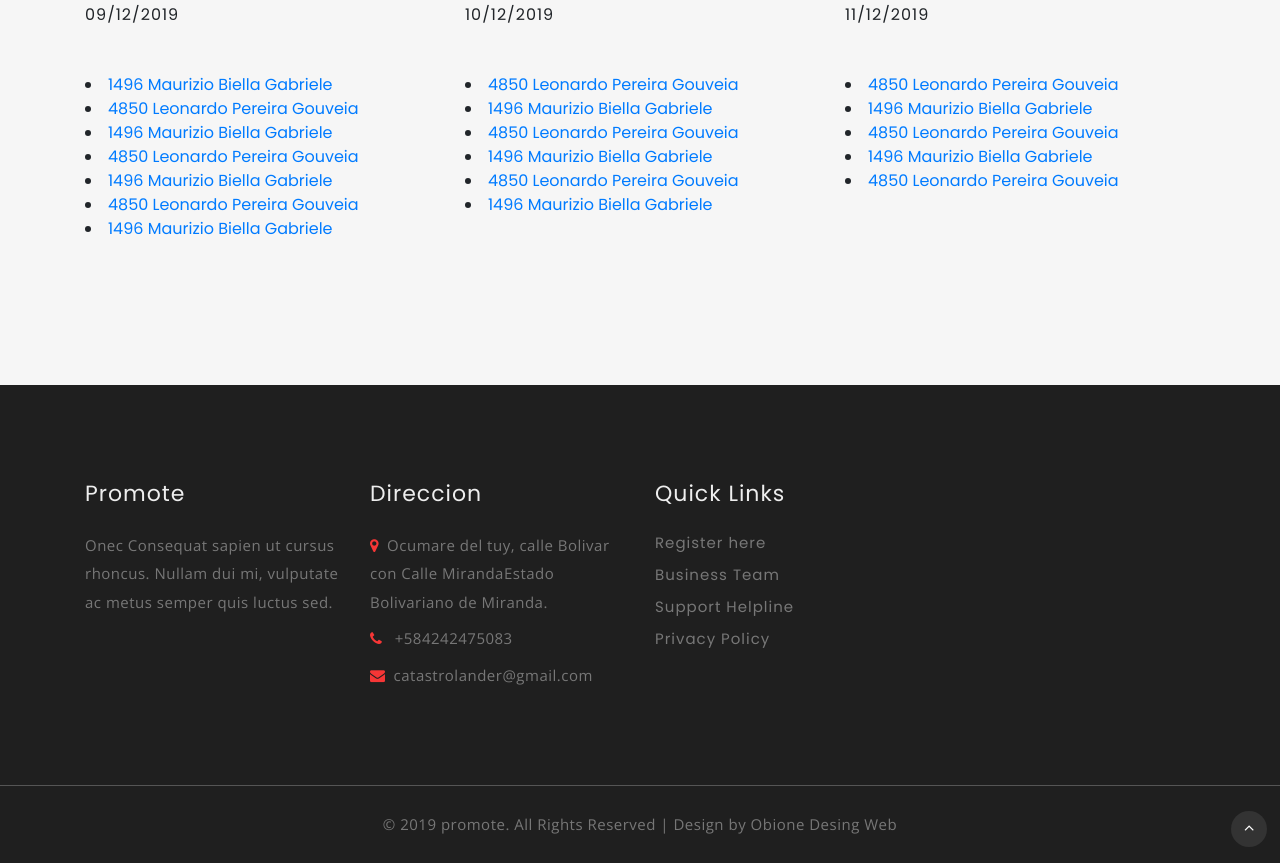
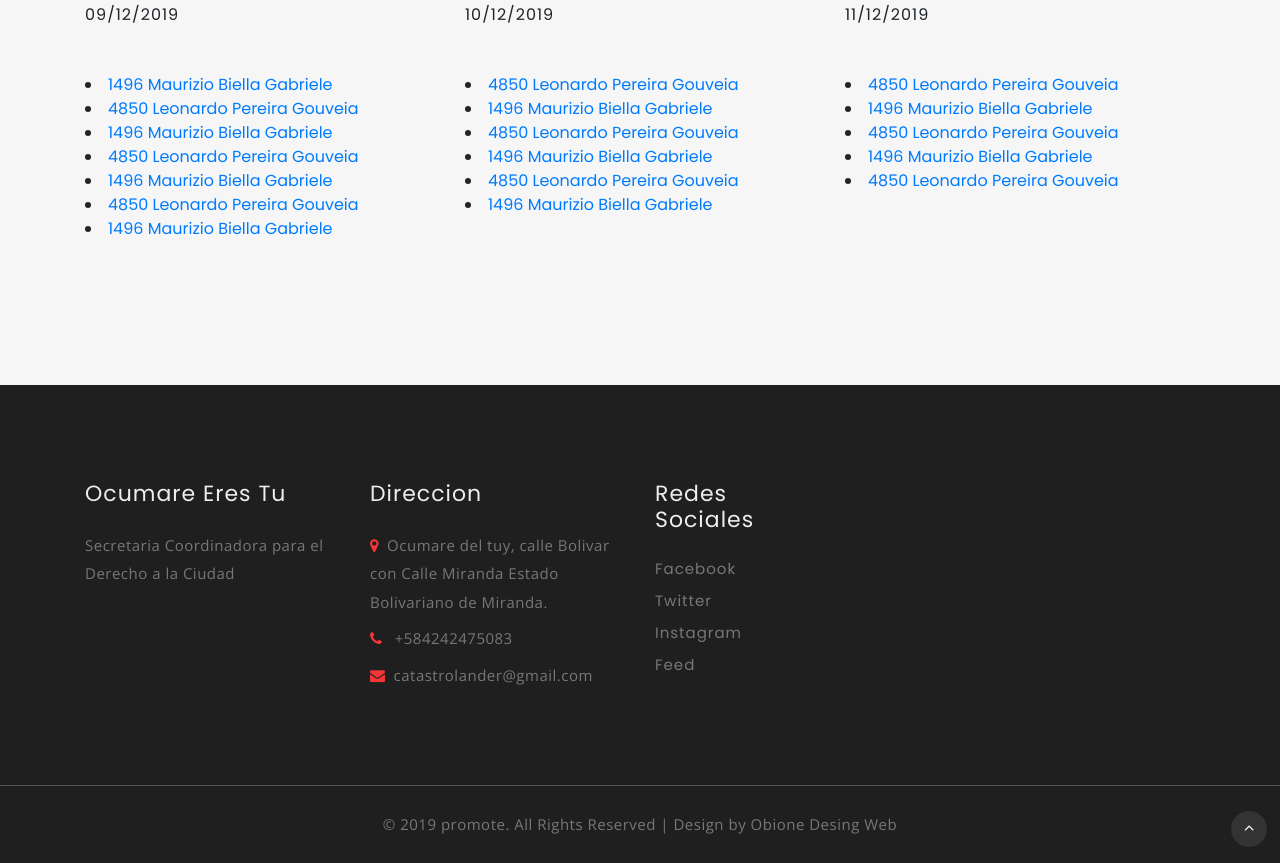
Before and after one commit to frosweb/catastrolander, a plain HTML site: page estado-de-cuentas/index.html in a window 1280 px wide. Shown: the part 822-1685 px from the top of the page. Drawn offline with nearby package versions, Linux system fonts and the light colour scheme.

Commit message:
Update index.html

```diff
--- a/estado-de-cuentas/index.html
+++ b/estado-de-cuentas/index.html
@@ -171,27 +171,28 @@
 <!-- //Contact page -->
 
 <!-- footer -->
+<!-- footer -->
 <footer class="py-md-5 py-3">
 	<div class="container py-md-5 py-3">
 		<div class="row footer-grids">
 			<div class="col-lg-3 col-sm-6 mb-lg-0 mb-sm-5 mb-4">
-				<h4 class="mb-4">Promote</h4>
-				<p class="mb-3">Onec Consequat sapien ut cursus rhoncus. Nullam dui mi, vulputate ac metus semper quis luctus sed.</p>
+				<h4 class="mb-4"> Ocumare Eres Tu</h4>
+				<p class="mb-3">Secretaria Coordinadora para el Derecho a la Ciudad</p>
 
 			</div>
 			<div class="col-lg-3 col-sm-6 mb-md-0 mb-sm-5 mb-4">
 				<h4 class="mb-4">Direccion</h4>
-				<p><span class="fa mr-2 fa-map-marker"></span>Ocumare del tuy, calle Bolivar con Calle Miranda<span>Estado Bolivariano de Miranda.</span></p>
+				<p><span class="fa mr-2 fa-map-marker"></span>Ocumare del tuy, calle Bolivar con Calle Miranda<span> Estado Bolivariano de Miranda.</span></p>
 				<p class="phone py-2"><span class="fa mr-2 fa-phone"></span> +584242475083 </p>
 				<p><span class="fa mr-2 fa-envelope"></span><a href="mailto:catastrolander@gmail.com">catastrolander@gmail.com</a></p>
 			</div>
 			<div class="col-lg-2 col-sm-6 mb-lg-0 mb-sm-5 mb-4">
-				<h4 class="mb-4">Quick Links</h4>
+				<h4 class="mb-4">Redes Sociales</h4>
 				<ul>
-					<li><a href="#register">Register here </a></li>
-					<li class="my-2"><a href="#team">Business Team</a></li>
-					<li><a href="#contact">Support Helpline</a></li>
-					<li class="mt-2"><a href="#">Privacy Policy</a></li>
+					<li><a href="https://www.facebook.com/ocumare.erestu.58" target="_blank">Facebook </a></li>
+					<li class="my-2"><a href="https://twitter.com/Ocumare_EresTU" target="_blank">Twitter</a></li>
+					<li><a href="https://www.instagram.com/alcaldiaocumare/" target="_blank">Instagram</a></li>
+					<li class="mt-2"><a href="https://prensaalcaldiatomaslander.blogspot.com/"target="_blank">Feed</a></li>
 				</ul>
 			</div>
 
```
